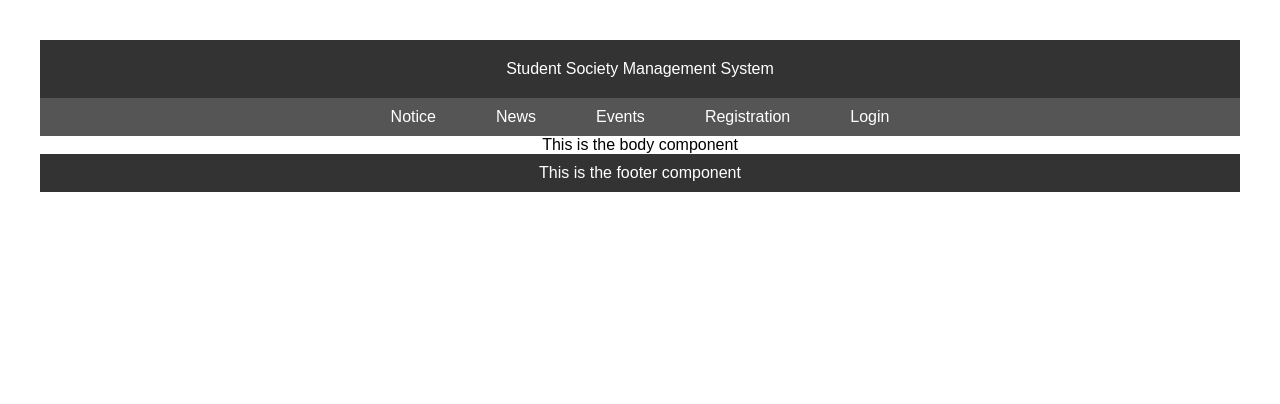
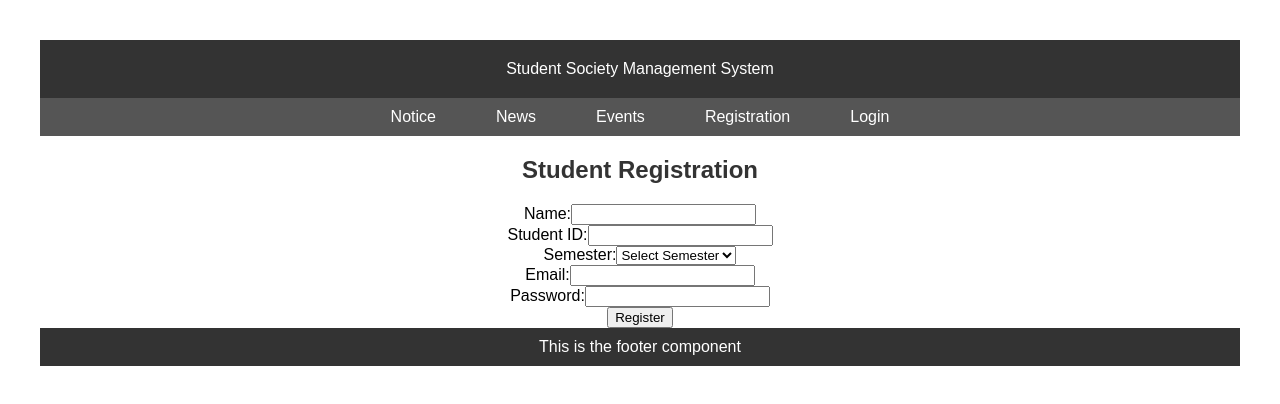
Before and after one commit to dihanrh/IT-Society, a React (Vite) app in the folder ssms/: page /registration in a window 1280 px wide. Shown: the top 404 px of the page. Built offline with nearby package versions, Linux system fonts and the light colour scheme.

Commit message:
regestration, login - routing

```diff
--- a/ssms/package.json
+++ b/ssms/package.json
@@ -11,7 +11,8 @@
   },
   "dependencies": {
     "react": "^18.2.0",
-    "react-dom": "^18.2.0"
+    "react-dom": "^18.2.0",
+    "react-router-dom": "^6.14.2"
   },
   "devDependencies": {
     "@types/react": "^18.2.15",
--- a/ssms/src/App.jsx
+++ b/ssms/src/App.jsx
@@ -2,24 +2,33 @@ import { useState } from 'react'
 import reactLogo from './assets/react.svg'
 import viteLogo from '/vite.svg'
 import './App.css'
+import { BrowserRouter as Router, Routes, Route } from 'react-router-dom';
 import Header from './components/Header'
 import Footer from './components/Footer'
 import HomeMenu from './components/HomeMenu'
 import HomeBody from './components/HomeBody'
+import Registration from './components/Registration';
+import Login from './components/Login';
+import AdminDashboard from './components/AdminDashboard';
 
 function App() {
-  const [count, setCount] = useState(0)
+
 
   return (
     <>
+     <Router>
       <div>
-
-      <Header />
-      <HomeMenu />
-      <HomeBody />
-      <Footer />
-
+        <Header />
+        <HomeMenu />
+        <Routes>
+          <Route path="/" element={<HomeBody />} />
+          <Route path="/registration" element={<Registration />} />
+          <Route path="/login" element={<Login />} />
+          <Route path="/admin-dashboard" element={<AdminDashboard />} />
+        </Routes>
+        <Footer />
       </div>
+    </Router>
     </>
   )
 }
--- /dev/null
+++ b/ssms/src/components/AdminDashboard.jsx
@@ -0,0 +1,58 @@
+// src/components/AdminDashboard.js
+
+import React, { useState } from 'react';
+
+const AdminDashboard = () => {
+  const [pendingRegistrations, setPendingRegistrations] = useState([]);
+
+  // Replace this with actual logic to fetch pending registrations from the server
+  // For demonstration purposes, we are using a sample array
+  const samplePendingRegistrations = [
+    {
+      id: 20203038,
+      name: 'Rakibul Hasan Dihan',
+      studentId: '20203038',
+      semester: '10',
+      email: '20203038@iubat.com',
+    },
+    {
+      id: 20203053,
+      name: 'Israt Jahan Mim',
+      studentId: '20203053',
+      semester: '10',
+      email: '20203053@iubat.com',
+    },
+    // Add more pending registrations here
+  ];
+
+  const handleApproval = (id) => {
+    // Add your logic to approve the registration with the given ID
+    // You may need to make an API call to update the status on the server
+    // For this example, we will simply remove the registration from the list
+    setPendingRegistrations((prevRegistrations) =>
+      prevRegistrations.filter((reg) => reg.id !== id)
+    );
+  };
+
+  return (
+    <div>
+      <h2>Admin Dashboard</h2>
+      <div>
+        <h3>Pending Registrations</h3>
+        <ul>
+          {pendingRegistrations.map((reg) => (
+            <li key={reg.id}>
+              <p>Name: {reg.name}</p>
+              <p>Student ID: {reg.studentId}</p>
+              <p>Semester: {reg.semester}</p>
+              <p>Email: {reg.email}</p>
+              <button onClick={() => handleApproval(reg.id)}>Approve</button>
+            </li>
+          ))}
+        </ul>
+      </div>
+    </div>
+  );
+};
+
+export default AdminDashboard;
--- a/ssms/src/components/HomeMenu.jsx
+++ b/ssms/src/components/HomeMenu.jsx
@@ -1,4 +1,5 @@
 import React from 'react';
+import { Link } from 'react-router-dom';
 
 const HomeMenu= () => {
   return (
@@ -7,8 +8,8 @@ const HomeMenu= () => {
         <li><a href="#">Notice</a></li>
         <li><a href="#">News</a></li>
         <li><a href="#">Events</a></li>
-        <li><a href="#">Registration</a></li>
-        <li className="round-menu-button"><a href="#">Login</a></li>
+        <li><Link to="/registration">Registration</Link></li>
+        <li className="round-menu-button"><Link to="/login">Login</Link></li>
       </ul>
     </nav>
   );
--- /dev/null
+++ b/ssms/src/components/Login.jsx
@@ -0,0 +1,44 @@
+// src/components/Login.js
+
+import React, { useState } from 'react';
+
+const Login = () => {
+  const [username, setUsername] = useState('');
+  const [password, setPassword] = useState('');
+
+  const handleLogin = (e) => {
+    e.preventDefault();
+    // Add your logic to handle login authentication here
+  };
+
+  return (
+    <div>
+      <h2>Login</h2>
+      <form onSubmit={handleLogin}>
+        <div>
+          <label>Username:</label>
+          <input
+            type="text"
+            value={username}
+            onChange={(e) => setUsername(e.target.value)}
+            required
+          />
+        </div>
+        <div>
+          <label>Password:</label>
+          <input
+            type="password"
+            value={password}
+            onChange={(e) => setPassword(e.target.value)}
+            required
+          />
+        </div>
+        <div>
+          <button type="submit">Login</button>
+        </div>
+      </form>
+    </div>
+  );
+};
+
+export default Login;
--- /dev/null
+++ b/ssms/src/components/Registration.jsx
@@ -0,0 +1,88 @@
+// src/components/Registration.js
+
+import React, { useState } from 'react';
+
+const Registration = () => {
+  const [name, setName] = useState('');
+  const [studentId, setStudentId] = useState('');
+  const [semester, setSemester] = useState('');
+  const [email, setEmail] = useState('');
+  const [password, setPassword] = useState('');
+
+  const handleRegister = (e) => {
+    e.preventDefault();
+    // Add your logic to handle form submission and validation here
+  };
+
+  return (
+    <div>
+      <h2>Student Registration</h2>
+      <form onSubmit={handleRegister}>
+        <div>
+          <label>Name:</label>
+          <input
+            type="text"
+            value={name}
+            onChange={(e) => setName(e.target.value)}
+            required
+          />
+        </div>
+        <div>
+          <label>Student ID:</label>
+          <input
+            type="text"
+            value={studentId}
+            onChange={(e) => setStudentId(e.target.value)}
+            required
+          />
+        </div>
+        <div>
+          <label>Semester:</label>
+          <select
+            value={semester}
+            onChange={(e) => setSemester(e.target.value)}
+            required
+          >
+            <option value="">Select Semester</option>
+            <option value="1">1</option>
+            <option value="2">2</option>
+            <option value="3">3</option>
+            <option value="4">4</option>
+            <option value="5">5</option>
+            <option value="6">6</option>
+            <option value="7">7</option>
+            <option value="8">8</option>
+            <option value="9">9</option>
+            <option value="10">10</option>
+            <option value="11">11</option>
+            <option value="12">12</option>
+            {/* Add other options for semester 3-12 */}
+          </select>
+        </div>
+        <div>
+          <label>Email:</label>
+          <input
+            type="email"
+            value={email}
+            onChange={(e) => setEmail(e.target.value)}
+            required
+          />
+        </div>
+        <div>
+          <label>Password:</label>
+          <input
+            type="password"
+            value={password}
+            onChange={(e) => setPassword(e.target.value)}
+            required
+          />
+        </div>
+        <div>
+          <button type="submit">Register</button>
+        </div>
+      </form>
+    </div>
+  );
+};
+
+export default Registration;
```
Also changed, not shown: 1 other file (tests, documents, lock files or other folders).
